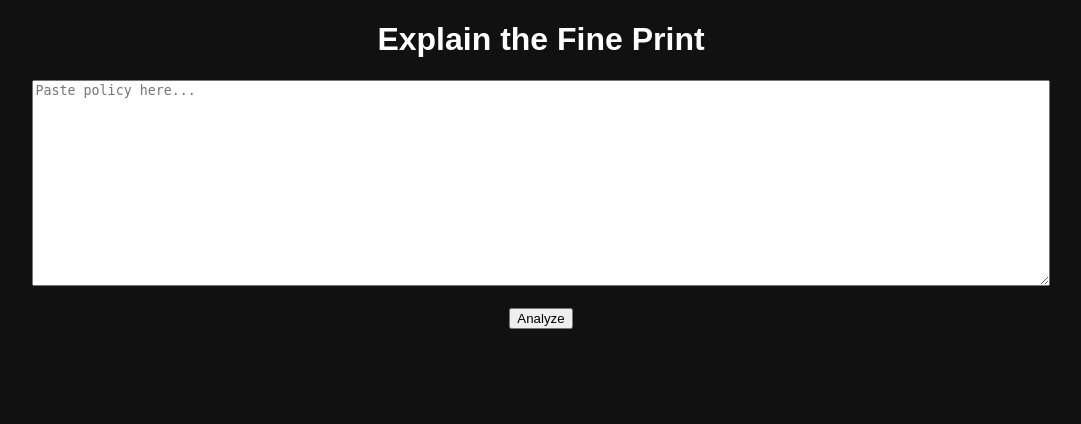
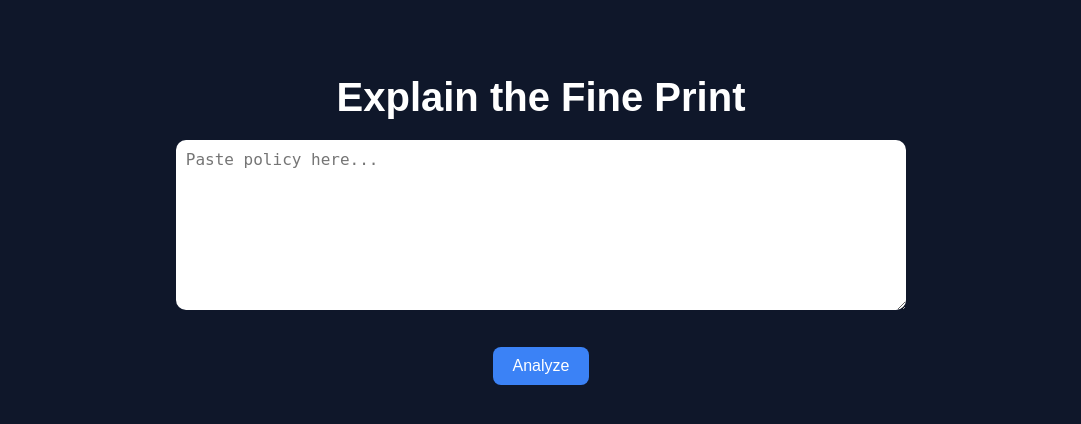
Before and after one commit to hishychaudhary-stack/fine-print-explainer, a Flask app: page / in a window 1280 px wide. Shown: the top 424 px of the page, without its empty margins (99-1180 px from the left). Run offline with Flask 3, Linux system fonts and the light colour scheme.

Commit message:
Update style.css

```diff
--- a/static/style.css
+++ b/static/style.css
@@ -1,21 +1,47 @@
 body {
     font-family: Arial;
+    background: #0f172a;
+    color: white;
     text-align: center;
-    background: #111;
-    color: white;
+    padding: 40px;
+}
+
+h1 {
+    font-size: 40px;
+    margin-bottom: 20px;
 }
 
 textarea {
-    width: 80%;
-    height: 200px;
+    width: 60%;
+    height: 150px;
+    padding: 10px;
+    border-radius: 10px;
+    border: none;
+    font-size: 16px;
+}
+
+button {
+    margin-top: 15px;
+    padding: 10px 20px;
+    border: none;
+    border-radius: 8px;
+    background: #3b82f6;
+    color: white;
+    font-size: 16px;
+    cursor: pointer;
+}
+
+button:hover {
+    background: #2563eb;
 }
 
 .card {
-    margin: 15px;
-    padding: 15px;
-    border-radius: 10px;
+    margin: 20px auto;
+    padding: 20px;
+    width: 60%;
+    border-radius: 12px;
 }
 
-.HIGH { background: #ff4d4d; }
-.MEDIUM { background: #ffaa00; }
-.LOW { background: #2ecc71; }
+.HIGH { background: #dc2626; }
+.MEDIUM { background: #f59e0b; }
+.LOW { background: #16a34a; }
```
